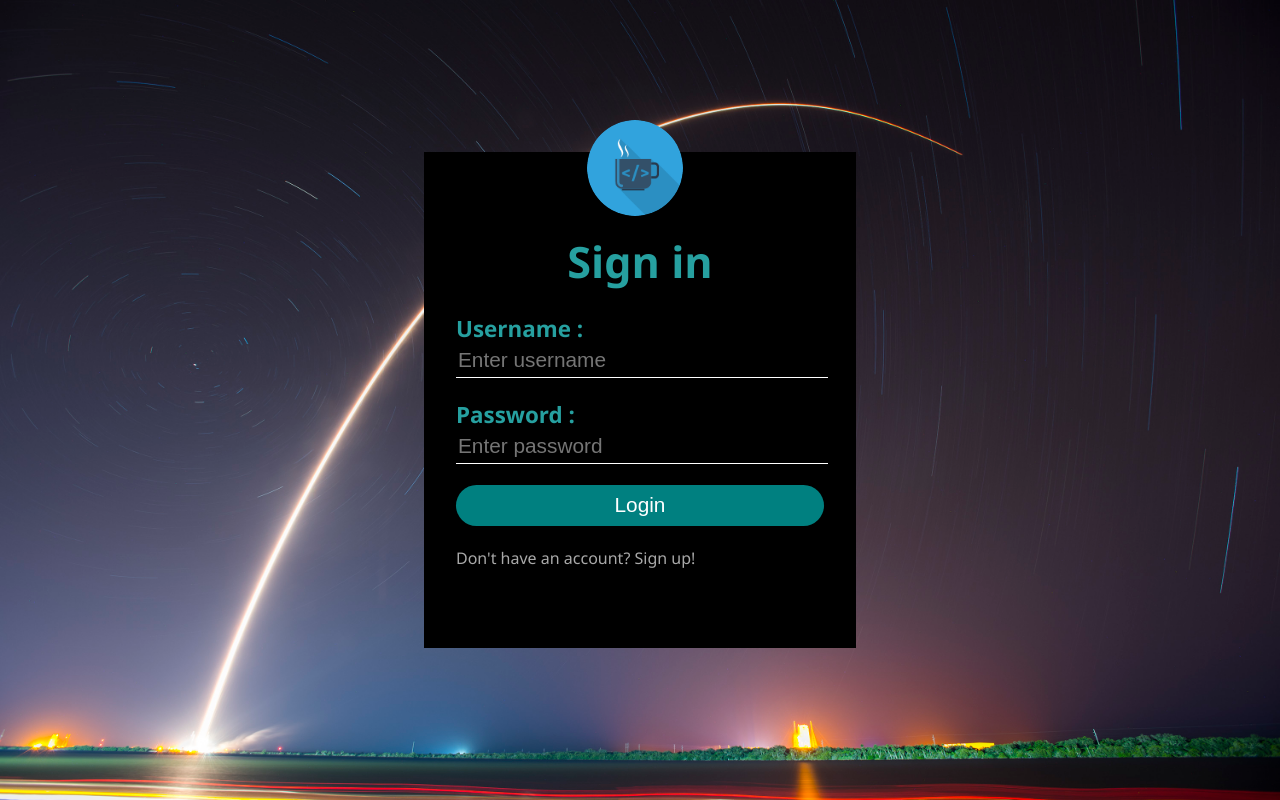
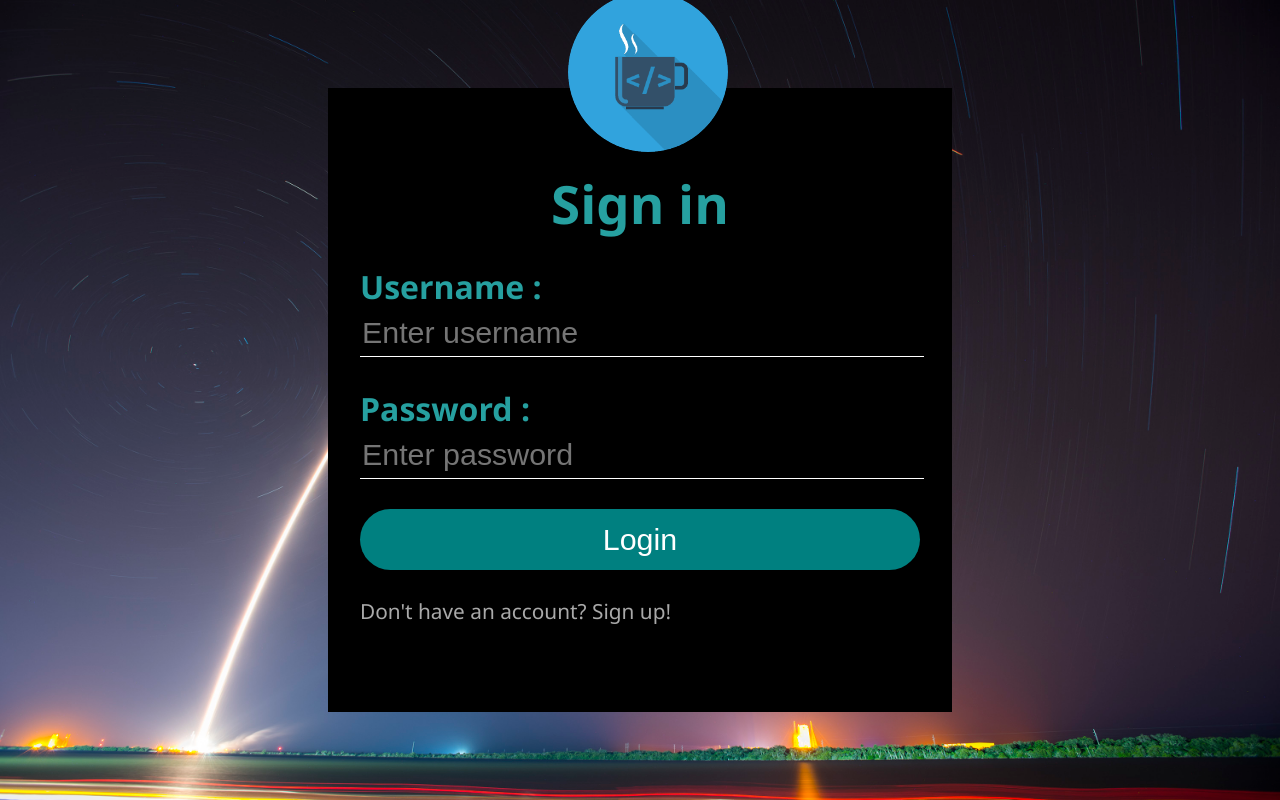
Before and after one commit to LaviniaDisca/HTTPCafe, a PHP site: page /Login.html in a window 1280 px wide. Run offline with PHP 8.4, Linux system fonts and the light colour scheme.

Commit message:
Update Login-style.css

```diff
--- a/css/Login-style.css
+++ b/css/Login-style.css
@@ -126,35 +126,35 @@ h1 {
 
 @media (min-width: 900px) {
     .avatar {
-        width: 6em;
-        height: 6em;
-        top: -2em;
-        left: 10.2em;
+        width: calc(6em + 5vw);
+        height: calc(6em + 5vw);
+        top: calc(-2em - 5vw);
+        left: calc(11em + 10vw / 2);
     }
     .loginbox {
-        width: 27em;
-        height: 31em;
+        width: calc(27em + 15vw);
+        height: calc(31em + 10vw);
         padding: 5em 2em;
     }
     h1 {
-        font-size: 2.7em;
+        font-size: calc(2.5em + 1vw);
     }
     .loginbox p {
-        font-size: 1.4em;
+        font-size: calc(1.2em + 1vw);
     }
     .loginbox input[type="text"], input[type="password"] {
         height: 1.5em;
         color: #fff;
-        font-size: 1.3em;
+        font-size: calc(1.1em + 1vw);
     }
     .loginbox button[type="submit"] {
         height: 2em;
         color: #fff;
-        font-size: 1.3em;
+        font-size: calc(1.1em + 1vw);
     }
     .loginbox a {
         text-decoration: none;
-        font-size: 1em;
+        font-size: calc((1em + 2vw) / 2);
         line-height: 1em;
     }
 }
```
